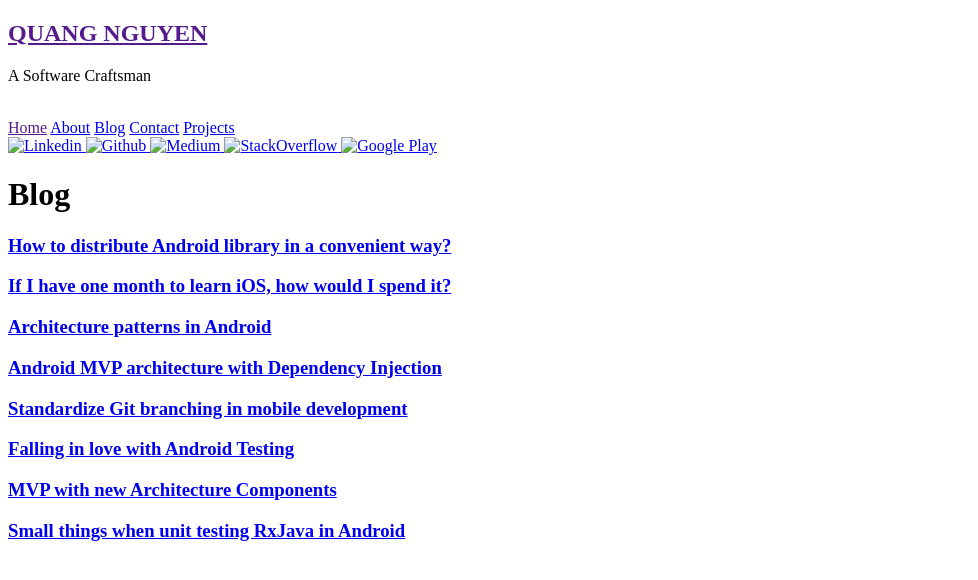
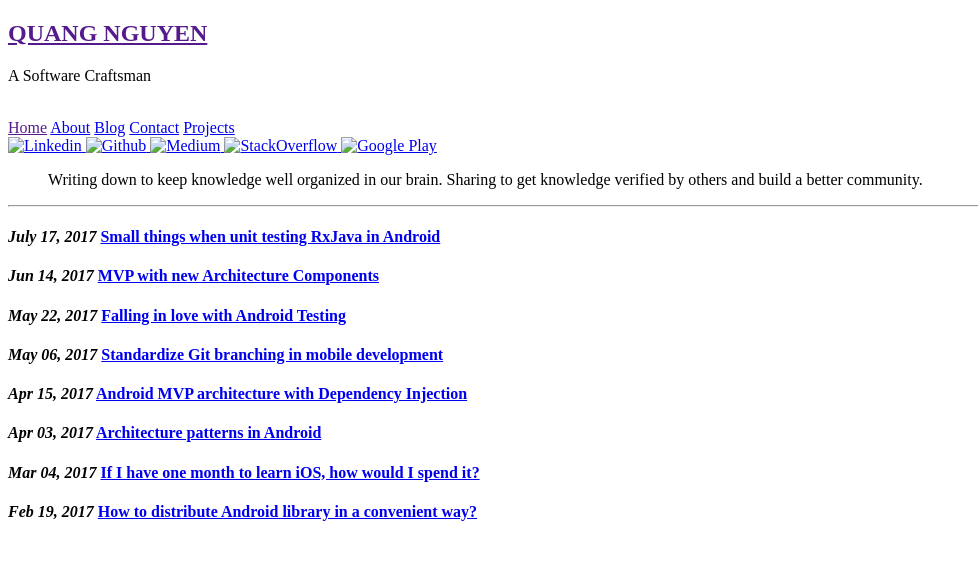
Before and after one commit to quangctkm9207/quangctkm9207.github.io, a Jekyll site: the page built from blog.md, in a window 1280 px wide. Shown: the top 580 px of the page, without its empty margins (0-978 px from the left). Built offline with Jekyll 4.4.1, drawn with Linux system fonts in a browser that asks for light colours.

Commit message:
Restructure blog page

```diff
--- a/blog.md
+++ b/blog.md
@@ -2,13 +2,21 @@
 layout: page
 title: Blog
 ---
-# Blog
+> Writing down to keep knowledge well organized in our brain. Sharing to get knowledge verified by others and build a better community.
 
-### [How to distribute Android library in a convenient way?](https://android.jlelse.eu/how-to-distribute-android-library-in-a-convenient-way-d43fb68304a7)
-### [If I have one month to learn iOS, how would I spend it? ](https://android.jlelse.eu/if-i-have-one-month-to-learn-ios-how-would-i-spend-it-a5b2aba87cc2)
-### [Architecture patterns in Android](https://android.jlelse.eu/architecture-patterns-in-android-abf99f2b6f70)
-### [Android MVP architecture with Dependency Injection](https://android.jlelse.eu/android-mvp-architecture-with-dependency-injection-dee43fe47af0)
-### [Standardize Git branching in mobile development](https://android.jlelse.eu/standardize-git-branching-in-mobile-development-7045423330db)
-### [Falling in love with Android Testing](https://blog.mindorks.com/falling-in-love-with-android-testing-dd11ffa6ac3e)
-### [MVP with new Architecture Components](https://blog.mindorks.com/android-mvp-with-new-architecture-components-7627b7cb8491)
-### [Small things when unit testing RxJava in Android](https://blog.mindorks.com/small-things-when-unit-testing-rxjava-in-android-7f7c336ccabd)
+---
+#### *July 17, 2017* [Small things when unit testing RxJava in Android](https://blog.mindorks.com/small-things-when-unit-testing-rxjava-in-android-7f7c336ccabd)
+
+#### *Jun 14, 2017* [MVP with new Architecture Components](https://blog.mindorks.com/android-mvp-with-new-architecture-components-7627b7cb8491)
+
+#### *May 22, 2017* [Falling in love with Android Testing](https://blog.mindorks.com/falling-in-love-with-android-testing-dd11ffa6ac3e)
+
+#### *May 06, 2017* [Standardize Git branching in mobile development](https://android.jlelse.eu/standardize-git-branching-in-mobile-development-7045423330db)
+
+#### *Apr 15, 2017* [Android MVP architecture with Dependency Injection](https://android.jlelse.eu/android-mvp-architecture-with-dependency-injection-dee43fe47af0)
+
+#### *Apr 03, 2017* [Architecture patterns in Android](https://android.jlelse.eu/architecture-patterns-in-android-abf99f2b6f70)
+
+#### *Mar 04, 2017* [If I have one month to learn iOS, how would I spend it? ](https://android.jlelse.eu/if-i-have-one-month-to-learn-ios-how-would-i-spend-it-a5b2aba87cc2)
+
+#### *Feb 19, 2017* [How to distribute Android library in a convenient way?](https://android.jlelse.eu/how-to-distribute-android-library-in-a-convenient-way-d43fb68304a7)
```
